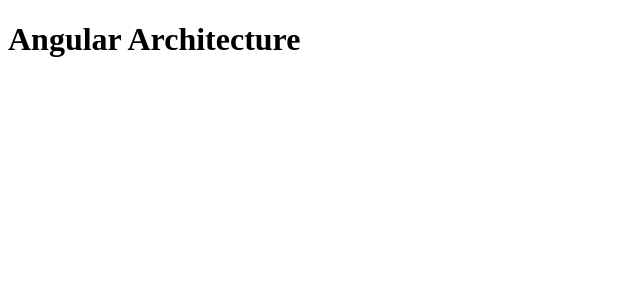
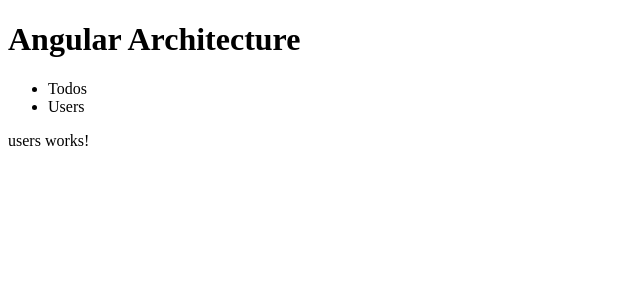
Before and after one commit to RyouHikaru/ng-architecture, an Angular app: page /users in a window 1280 px wide. Before the commit this address led to /. Shown: the top 300 px of the page, without its empty margins (0-640 px from the left). Built offline with nearby package versions, Linux system fonts and the light colour scheme.

Commit message:
Added Users feature.

```diff
--- a/angular.json
+++ b/angular.json
@@ -100,5 +100,8 @@
         }
       }
     }
+  },
+  "cli": {
+    "analytics": false
   }
 }
--- a/src/app/app-routing.module.ts
+++ b/src/app/app-routing.module.ts
@@ -6,7 +6,8 @@ const routes: Routes = [
   {
     path: "todos",
     component: TodosComponent
-  }
+  },
+  { path: 'users', loadChildren: () => import('./users/users.module').then(m => m.UsersModule) }
 ];
 
 @NgModule({
--- a/src/app/app.component.html
+++ b/src/app/app.component.html
@@ -1,2 +1,6 @@
 <h1>Angular Architecture</h1>
+<ul>
+  <li routerLink="todos">Todos</li>
+  <li routerLink="users">Users</li>
+</ul>
 <router-outlet></router-outlet>
--- /dev/null
+++ b/src/app/users/users-routing.module.ts
@@ -0,0 +1,11 @@
+import { NgModule } from '@angular/core';
+import { RouterModule, Routes } from '@angular/router';
+import { UsersComponent } from './users.component';
+
+const routes: Routes = [{ path: '', component: UsersComponent }];
+
+@NgModule({
+  imports: [RouterModule.forChild(routes)],
+  exports: [RouterModule]
+})
+export class UsersRoutingModule { }
--- /dev/null
+++ b/src/app/users/users.component.html
@@ -0,0 +1 @@
+<p>users works!</p>
```
Also changed, not shown: src/app/users/users.component.ts (added, +10 -0 lines), src/app/users/users.module.ts (added, +17 -0 lines), src/app/users/users.component.scss (added), 1 other file (tests, documents, lock files or other folders).
